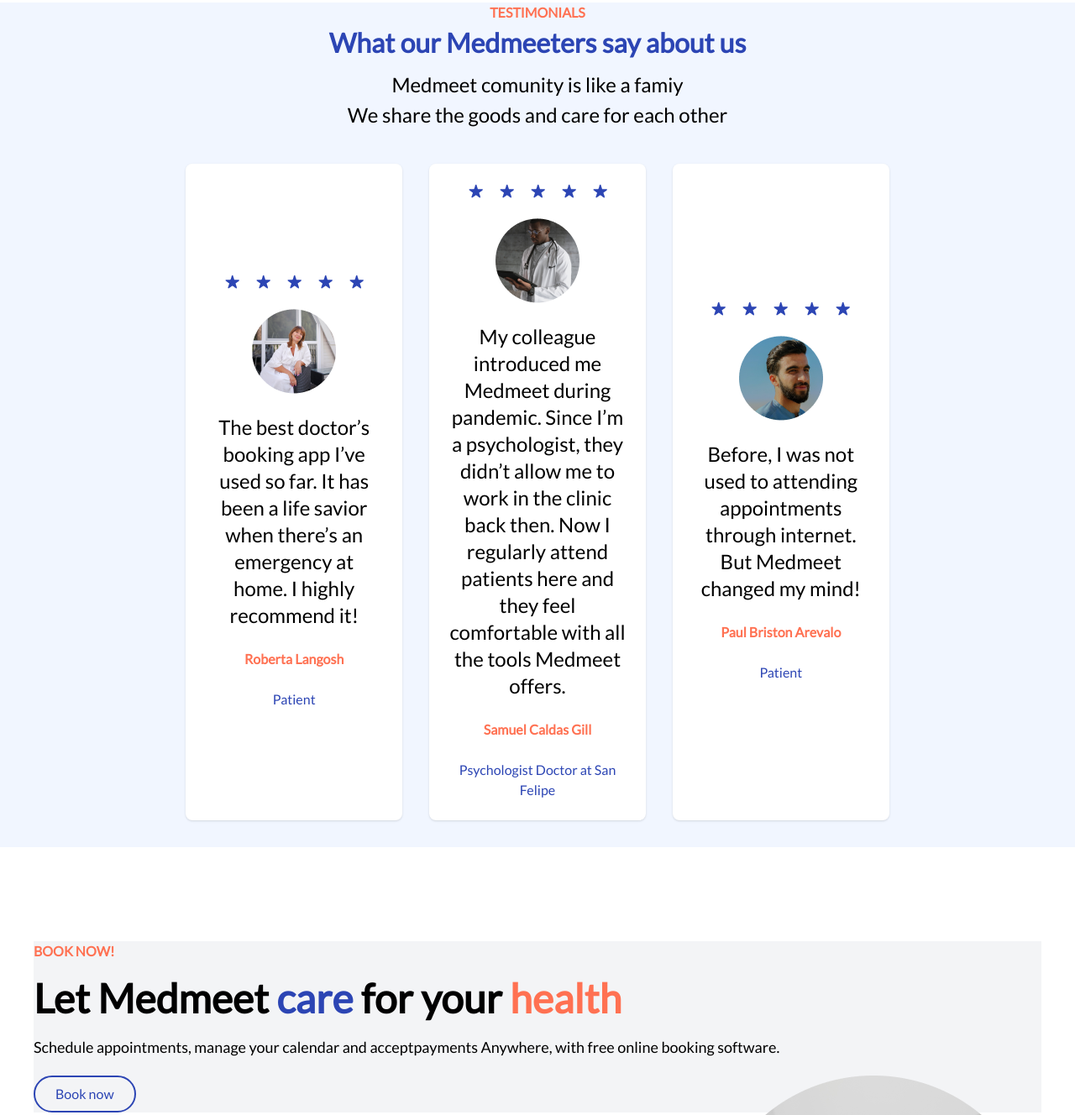
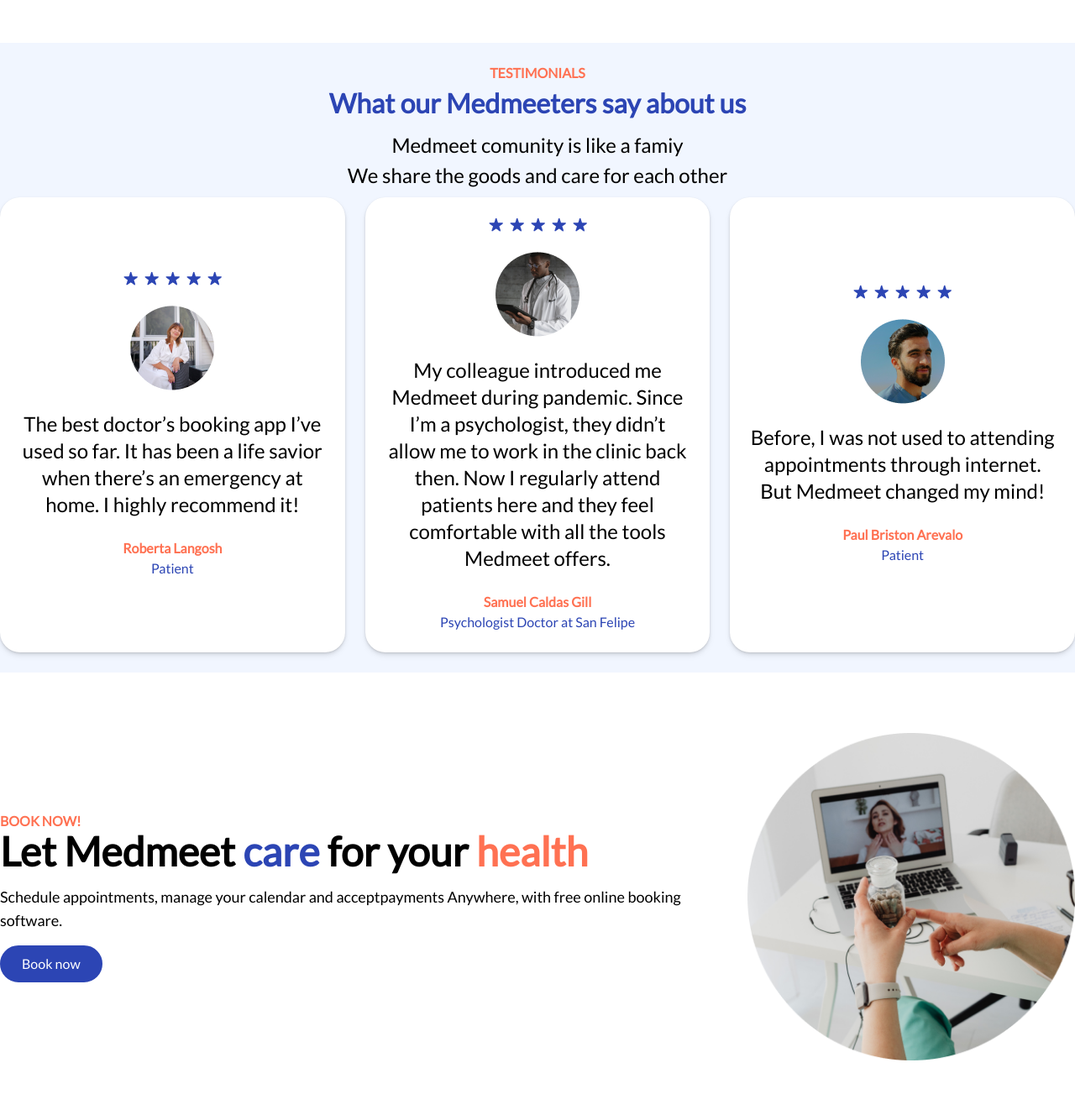
Before and after one commit to Mauricio-nn/medmeet-landing, a website: page src/index.html in a window 1280 px wide. Shown: the part 2059-3387 px from the top of the page at 84% size. Drawn offline with nearby package versions, Linux system fonts and the light colour scheme.

Commit message:
feat: add responsive design on testimonials and prefooter sections

```diff
--- a/src/index.html
+++ b/src/index.html
@@ -22,7 +22,7 @@
       </a>
       <ul class="hidden md:flex items-center gap-4">
         <li><a href="#features-link" class="hover:text-secondary hover:cursor-pointer">Features</a></li>
-        <li><a href="#customer-link" class="hover:text-secondary hover:cursor-pointer">Customers</a></li>
+        <li><a href="#customers-link" class="hover:text-secondary hover:cursor-pointer">Customers</a></li>
         <li><a href="#" class="hover:text-secondary hover:cursor-pointer">Doctors</a></li>
         <li><button href="#" class="btn btn-secondary-fill">Book now</button></li>
         <li><button class="btn btn-primary-fill" href="#">Log in</button></li>
@@ -37,7 +37,7 @@
       <div class="md:hidden justify-center items-center text-center">
         <ul class="uppercase w-full">
           <a href="#features-link"><li class="py-4 my-4 hover:box-element-fill">Features</li></a>
-          <a href="#customer-link"><li class="py-4 my-4 hover:box-element-fill">Customer</li></a>
+          <a href="#customer-link"><li class="py-4 my-4 hover:box-element-fill">Customers</li></a>
           <a href="#"><li class="py-4 my-4 hover:box-element-fill">Doctors</li></a>
           <a href="#"><li class="py-4 my-4 text-primary font-bold hover:box-element-fill">Log in</li></a>
           <a href="#"><li class="py-4 my-4 text-primary font-bold hover:box-element-fill">Book now</li></a>
@@ -76,15 +76,11 @@
       </section>
 
       <!-- Specialties -->
-      <section id="Specialties">
-        <h1 class="text-center text-32 font-bold">
-          Some <span class="text-contrast">specialties</span>
-        </h1>
-
-        <!-- CARDS CONTAINERS-->
-        <div class="flex w-full justify-center">
-          <div class="flex overflow-x-auto md:justify-items-center lg:grid-cols-7 py-8 px-2 gap-6">
-            <div class="specialtie-card drop-shadow-lg">
+      <section id="Specialties" class="bg-snow py-6">
+        <h1 class="text-center text-32 font-bold">Some <span class="text-contrast">specialties</span></h1>
+        <!-- Cards containers -->
+        <div class="flex w-full overflow-x-auto md:justify-items-center lg:grid-cols-7 py-8 px-2 gap-6">
+          <div class="specialtie-card">
             <img class="h-[50px] w-auto" src="./assets/assets-specialties/emergency-specialtie.svg"/>
             <h3 class="text-center text-2xl font-semibold">Emergency</h3>
           </div>
@@ -111,7 +107,6 @@
           <div class="specialtie-card">
             <img class="h-[50px] w-auto"src="./assets/assets-specialties/endocrinology-specialtie.svg"/>
             <h3 class="text-center text-2xl font-semibold">Endocrinology</h3>
-            </div>
           </div>
         </div>
       </section>
@@ -164,73 +159,72 @@
       </section>
 
       <!-- Testimonials -->
-      <section id="customer-link">
-        <div class="container bg-snow">
+      <section id="customers-link" class="bg-snow">
+        <div class="container py-6">
           <div class="flex flex-col items-center">
-            <h1 class=" text-centertext-16 text-contrast font-bold">TESTIMONIALS</h1>
+            <h1 class=" text-center text-16 text-contrast font-bold">TESTIMONIALS</h1>
             <h2 class="mb-2 text-center text-32 font-bold text-primary">What our Medmeeters say about us</h2>
             <p class="mb-2 text-center text-24"><a>Medmeet comunity is like a famiy<br>We share the goods and care for each other</a></p>
           </div>
 
-          <!-- CARDS CONTAINERS-->
-
-          <div class="flex w-full justify-center">
-            <div class="flex flex-col-5 md:w-2/3 md:justify-items-center md:grid-cols-3 lg:grid-cols-2 py-8 px-2 gap-8">
+          <!-- Cards containers -->
+          <div class="lg:flex gap-6 grid grid-cols-1 md:grid-cols-3">
+            <!-- Testimonial -->
+            <div class="testimonial-card">
+              <div class="flex w-[24px] h-auto gap-2">
+                <img src="assets/star.png" alt="star"/>
+                <img src="assets/star.png" alt="star"/>
+                <img src="assets/star.png" alt="star"/>
+                <img src="assets/star.png" alt="star"/>
+                <img src="assets/star.png" alt="star"/>
+              </div>
+              <img src="assets/user-1.png" alt="Patient profile picture" />
+              <p class="text-center text-2xl font-normal">The best doctor’s booking app I’ve used so far. It has been a life savior when there’s an emergency at home. I highly recommend it!</p>
+              <p class=" text-center text-16 text-contrast font-bold">Roberta Langosh<br><span class="text-primary font-normal">Patient</span></p>
+            </div>
+            <!-- Testimonial -->
             <div class="specialtie-card bg-white">
-                <div class="flex gap-5 h-auto w-21">
-                  <img src="assets/Star.png" alt="star" />
-                  <img src="assets/Star.png" alt="star" />
-                  <img src="assets/Star.png" alt="star" />
-                  <img src="assets/Star.png" alt="star" />
-                  <img src="assets/Star.png" alt="star" />
+              <div class="flex w-[24px] h-auto gap-2">
+                <img src="assets/star.png" alt="star"/>
+                <img src="assets/star.png" alt="star"/>
+                <img src="assets/star.png" alt="star"/>
+                <img src="assets/star.png" alt="star"/>
+                <img src="assets/star.png" alt="star"/>
               </div>
-                <img class="h-100px w-auto" src="assets/user-1.png" alt="Patient profile picture" />
-                <p class="text-center text-2xl font-normal">The best doctor’s booking app I’ve used so far. It has been
-                  a life savior when there’s an emergency at home. I highly recommend it!</p>
-                <p class=" text-center text-16 text-contrast font-bold">Roberta Langosh</p>
-                <p class=" text-center text-16 text-primary font-normal">Patient</p>
+              <img src="assets/user-2.png" alt="Doctor profile picture"/>
+              <p class="text-center text-2xl font-normal">My colleague introduced me Medmeet during pandemic. Since I’m a psychologist, they didn’t allow me to work in the clinic back then. Now I regularly attend patients here and they feel comfortable with all the tools Medmeet offers.</p>
+              <p class=" text-center text-16 text-contrast font-bold">Samuel Caldas Gill<br><span class="text-primary font-normal">Psychologist Doctor at San Felipe</span></p>
             </div>
+            <!-- Testimonial -->
             <div class="specialtie-card bg-white">
-                <div class="flex gap-5 h-21 w-21">
-                  <img src="assets/Star.png" alt="star" />
-                  <img src="assets/Star.png" alt="star" />
-                  <img src="assets/Star.png" alt="star" />
-                  <img src="assets/Star.png" alt="star" />
-                  <img src="assets/Star.png" alt="star" />
+              <div class="flex w-[24px] h-auto gap-2">
+                <img src="assets/star.png" alt="star"/>
+                <img src="assets/star.png" alt="star"/>
+                <img src="assets/star.png" alt="star"/>
+                <img src="assets/star.png" alt="star"/>
+                <img src="assets/star.png" alt="star"/>
               </div>
-                <img class="h-50px w-auto" src="assets/user-2.png" alt="Doctor profile picture" />
-                <p class="text-center text-2xl font-normal">My colleague introduced me Medmeet during pandemic. Since
-                  I’m a psychologist, they didn’t allow me to work in the clinic back then. Now I regularly
-                  attend patients here and they feel comfortable with all the tools Medmeet offers.</p>
-                <p class=" text-cente text-16 text-contrast font-bold">Samuel Caldas Gill</p>
-                <p class=" text-center text-16 text-primary font-normal">Psychologist Doctor at San Felipe</p>
-              </div>
-              <div class="specialtie-card bg-white">
-                <div class="flex gap-5 h-21 w-21">
-                  <img src="assets/Star.png" alt="star" />
-                  <img src="assets/Star.png" alt="star" />
-                  <img src="assets/Star.png" alt="star" />
-                  <img src="assets/Star.png" alt="star" />
-                  <img src="assets/Star.png" alt="star" />
-                </div>
-                <img class="h-50px w-auto" src="assets/user-3.png" alt="Patient profile picture" />
-                <p class="text-center text-2xl font-normal">Before, I was not used to attending appointments through
-                  internet. But Medmeet changed my mind!</p>
-                <p class=" text-center text-16 text-contrast font-bold">Paul Briston Arevalo</p>
-                <p class=" text-center text-16 text-primary font-normal">Patient</p>
+              <img src="assets/user-3.png" alt="Patient profile picture" />
+              <p class="text-center text-2xl font-normal">Before, I was not used to attending appointments through internet. But Medmeet changed my mind!</p>
+              <p class=" text-center text-16 text-contrast font-bold">Paul Briston Arevalo<br><span class="text-primary font-normal">Patient</span></p>
             </div>
           </div>
+      </section>
+
+      <!-- Pre Footer-->
+      <section id = "prefooter">
+        <div class="container">
+          <div class="lg:flex items-center justify-center grid gap-6">
+            <div  class="text-center md:text-left box-border">
+              <h1 class="text-contrast font-extrabold">BOOK NOW!</h1>
+              <h2 class="text-5xl font-bold">Let Medmeet <span class= "text-primary">care</span> for your <span class="text-contrast">health</span></h2>
+              <p class="text-lg py-4">Schedule appointments, manage your calendar and acceptpayments Anywhere, with free online booking software.</p>
+              <button class="btn btn-primary-full">Book now</button>
             </div>
-
-      </section>
-      <!-- Pre Footer -->
-      <section id = "prefooter">
-        <div class="bg-gray-100 m-10 p-120 space-y-5">
-          <h1 class="text-contrast font-bold">BOOK NOW!</h1>
-          <h2 class="text-5xl font-bold">Let Medmeet <span class= "text-primary">care</span> for your <span class= "text-contrast">health</span> </h2>
-          <p class="text-lg">Schedule appointments, manage your calendar and acceptpayments Anywhere, with free online booking software.</p>
-          <img src="./assets/doctor-prefooter.png" alt="Pre Footer Image" class="float-right w-400px h-auto ">
-          <button class="btn btn-secondary-fill">Book now</button>
+            <div class="flex flex-col justify-center items-center">
+              <img class="w-[400px] h-auto" src="./assets/doctor-prefooter.png" alt="Pre Footer Image">
+            </div>
+          </div>
         </div>
       </section>
 
@@ -239,8 +233,8 @@
         <div class="flex flex-wrap justify-center items-center gap-6">
           <img  class="h-8 hover:scale-95 duration-200" src="./assets/logo-medmeet.png" alt="Medmeet logo"/>
           <ul class="flex items-center gap-6">
-            <li><a id="features-section" class="hover:text-secondary hover:cursor-pointer">Features</a></li>
-            <li><a id="customers-link" class="hover:text-secondary hover:cursor-pointe>Customers">Customers</a></li>
+            <li><a href="#features-link" class="hover:text-secondary hover:cursor-pointer">Features</a></li>
+            <li><a href="#customers-link" class="hover:text-secondary hover:cursor-pointe>Customers">Customers</a></li>
             <li><a href="#" target="_blank" class="hover:text-secondary hover:cursor-pointer">Doctors</a></li>
             <li><a href="#" class="hover:text-secondary hover:cursor-pointer">Terms of service</a></li>
           </ul>
--- a/src/styles/style.css
+++ b/src/styles/style.css
@@ -51,10 +51,17 @@
   .specialtie-card {
     @apply flex flex-col justify-center items-center gap-6 w-full;
     @apply rounded-lg shadow px-6 py-6;
+    @apply bg-white drop-shadow-md rounded-3xl hover:scale-95 duration-200;
   }
 
   .specialtie-card-icon{
     @apply h-[100px] w-auto;
     @apply hover:scale-95 duration-200;
   }
+
+  .testimonial-card {
+    @apply flex flex-col justify-center items-center gap-6 w-full absolute;
+    @apply rounded-lg shadow px-6 py-6 my-6;
+    @apply bg-white drop-shadow-md rounded-3xl hover:scale-95 duration-200;
+  }
 }
```
Also changed, not shown: src/styles/tailwind.min.css. Lines whose indentation alone changed are shown as unchanged.
